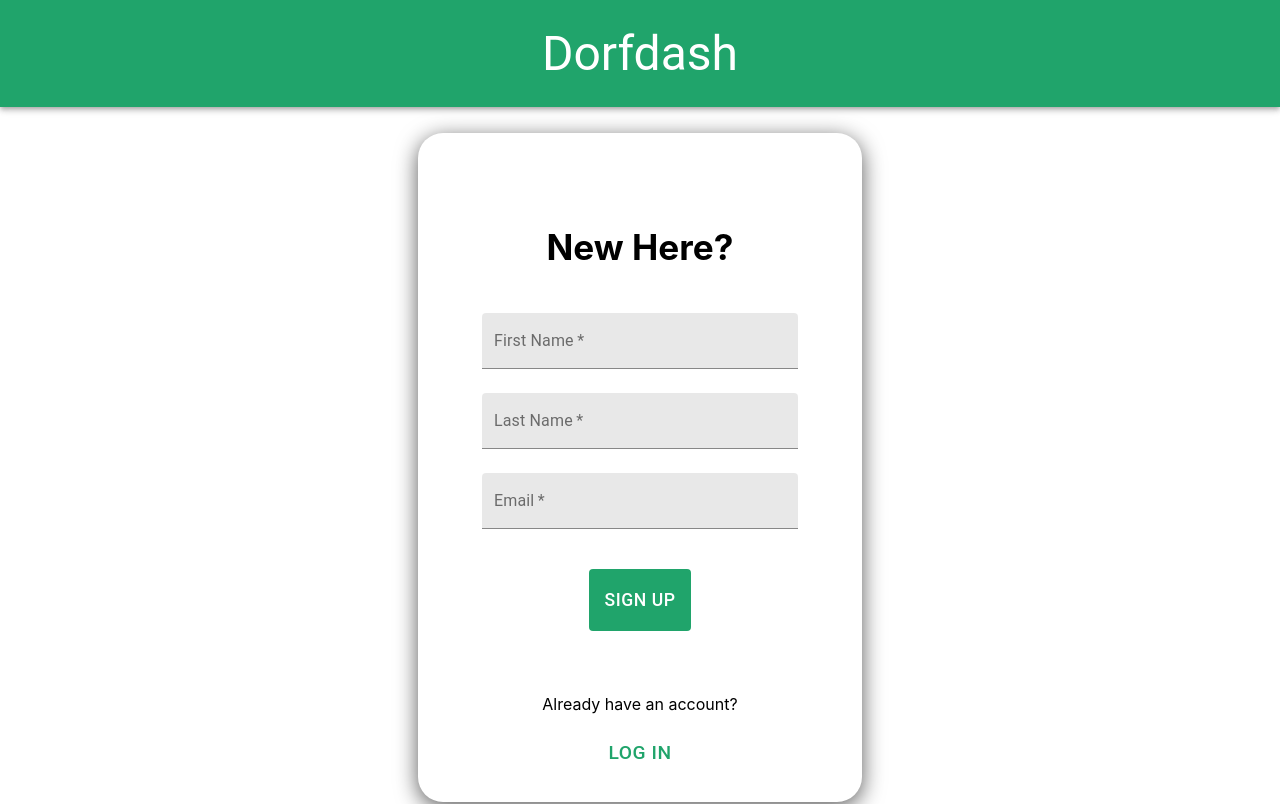
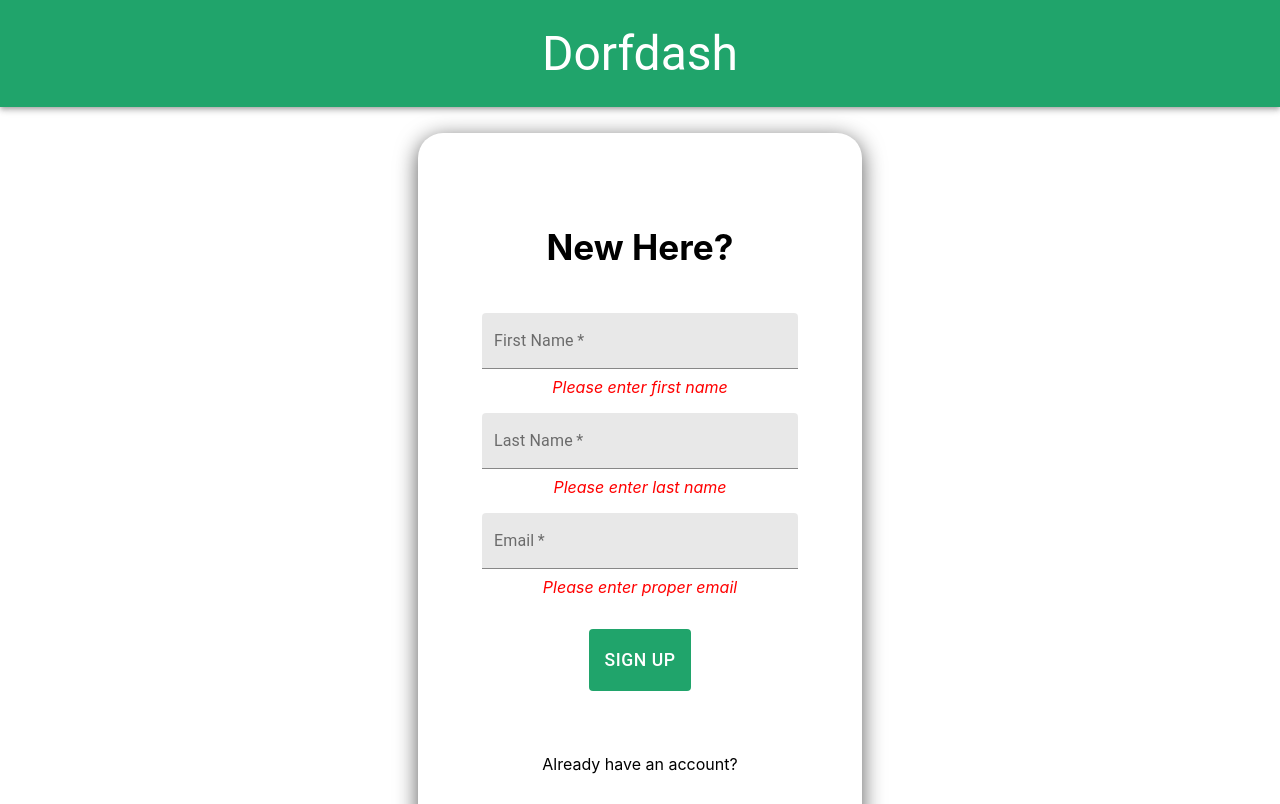
Before and after one commit to RFP54-Gucci/Dorfdash, a React (Create React App) app: page / in a window 1280 px wide. Shown: the top 804 px of the page. Built offline with nearby package versions, Linux system fonts and the light colour scheme; no server answers.

Commit message:
proper validation check for sign up form

```diff
--- a/src/components/homepage/homepage_styles.js
+++ b/src/components/homepage/homepage_styles.js
@@ -122,6 +122,11 @@ export default makeStyles((theme) => ({
   returning_link: {
     color: '#fff',
     textDecoration: 'none'
+  },
+  error: {
+    color: 'red',
+    margin: 0,
+    fontStyle: 'italic'
   }
 
 }));
--- a/src/components/homepage/signupform.js
+++ b/src/components/homepage/signupform.js
@@ -40,15 +40,35 @@ const SignUpForm = () => {
     setFirstName(e.target.value);
   }
 
+  let validFName = () => {
+    return firstName === '' ? false : true;
+  }
+
   let handleLastName = (e) => {
     // console.log(e.target.value);
     setLastName(e.target.value);
+  }
+
+  let validLName = () => {
+    return lastName === '' ? false : true;
   }
 
   let handleEmail = (e) => {
     // console.log(e.target.value);
     setEmail(e.target.value);
   }
+
+  let validateEmail = () => {
+    let validRegex =  /^[a-zA-Z0-9.!#$%&'*+/=?^_`{|}~-]+@[a-zA-Z0-9-]+(?:\.[a-zA-Z0-9-]+)*$/;
+
+    if (email.match(validRegex)) {
+      return true;
+    } else {
+      return false;
+    }
+  }
+
+
 
   let validateInformation = () => {
     if (firstName === '' || lastName === '' || validateEmail(email) === false) {
@@ -89,27 +109,29 @@ const SignUpForm = () => {
 
   }
 
-  let validateEmail = (email) => {
-    let validRegex =  /^[a-zA-Z0-9.!#$%&'*+/=?^_`{|}~-]+@[a-zA-Z0-9-]+(?:\.[a-zA-Z0-9-]+)*$/;
-
-    if (email.match(validRegex)) {
-      return true;
-    } else {
-      return false;
-    }
-  }
-
   const validLink = validInfo ? '/newUser' : '#';
 
   return (
     <Container className={classes.form} maxWidth="xs">
       <h2 className={classes.title}>New Here?</h2>
       <TextField fullWidth={true} id="filled-basic" label="First Name" variant="filled" required margin="normal"
-        onChange={(e) => {handleFirstName(e)}}/>
+        onChange={(e) => {
+          handleFirstName(e);
+          validFName();
+        }}/>
+        {validFName() ? <p></p> : <p className={classes.error}>Please enter first name</p>}
       <TextField fullWidth={true} id="filled-basic" label="Last Name" variant="filled" required margin="normal"
-        onChange={(e) => {handleLastName(e)}}/>
+        onChange={(e) => {
+          handleLastName(e);
+          validLName();
+        }}/>
+        {validLName() ? <p></p> : <p className={classes.error}>Please enter last name</p>}
       <TextField fullWidth={true} id="filled-basic" label="Email" variant="filled" required margin="normal"
-       onChange={(e) => {handleEmail(e)}}/>
+       onChange={(e) => {
+         handleEmail(e);
+         validateEmail();
+        }}/>
+       {validateEmail() ? <p></p> : <p className={classes.error}>Please enter proper email</p>}
      <Button className={classes.signupBtn} onClick={(e) => handleSubmit(e)}>
         <Link className={classes.link} to={validLink}>Sign Up</Link>
      </Button>
```
